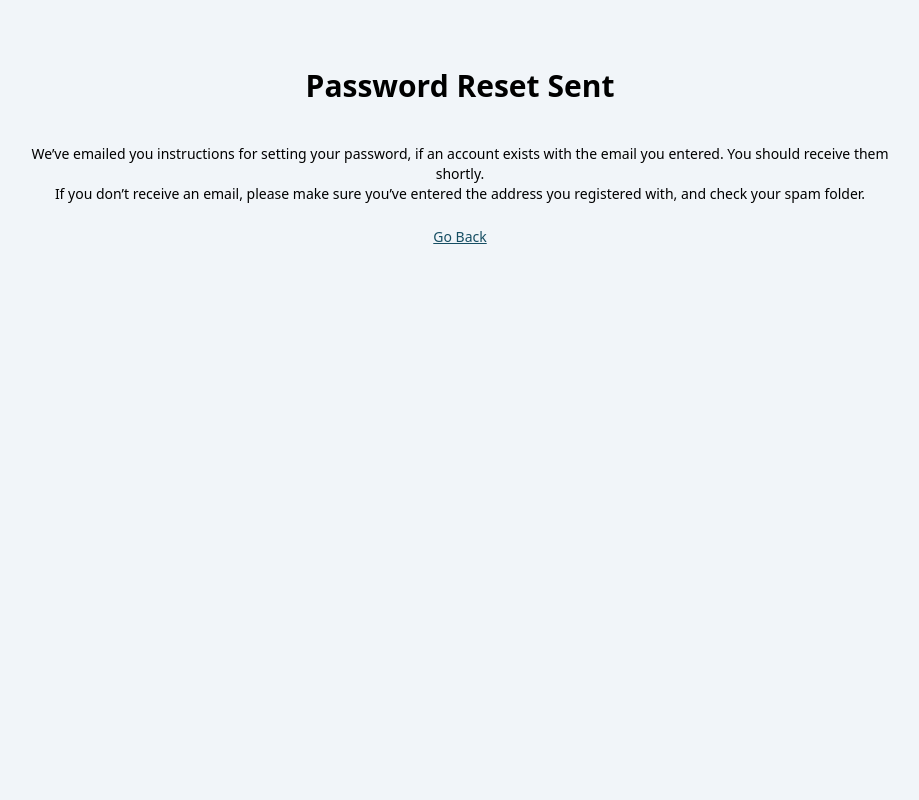
After one commit to mohamedbayad/100kSPICES, a Django app: page /account/reset-password-sent/ in a window 1280 px wide. The commit adds this page. Shown: the whole page, without its empty margins (180-1099 px from the left). Run offline with Django 5.2, Linux system fonts and the light colour scheme; some libraries are stand-ins or nearby versions.

Commit message:
08/04/2024

```diff
--- a/base/urls.py
+++ b/base/urls.py
@@ -1,4 +1,5 @@
 from django.urls import path
+from django.contrib.auth import views as auth_view
 from .views import (login,
                     register,
                     logout,
@@ -11,6 +12,10 @@ urlpatterns = [
     path("login/", login, name="login"),
     path("register/", register, name="register"),
     path("logout/", logout, name="logout"),
-    path("reset-password/", resetPassword, name="resetPassword"),
     path("check_user/", check_user, name="check_user"),
+
+    path("reset-password/", auth_view.PasswordResetView.as_view(template_name='authentication/reset_password/resetPassword.html'), name="reset_password"),
+    path("reset-password-sent/", auth_view.PasswordResetDoneView.as_view(template_name="authentication/reset_password/passwordResetSent.html"), name="password_reset_done"),
+    path("reset/<uidb64>/<token>/", auth_view.PasswordResetConfirmView.as_view(), name="password_reset_confirm"),
+    path("reset-password-complete/", auth_view.PasswordResetCompleteView.as_view(), name="password_reset_complete"),
 ]
--- a/base/views.py
+++ b/base/views.py
@@ -6,7 +6,6 @@ from django.contrib.auth.models import User
 # Create your views here.
 
 template_path = "authentication/"
-dashboard_path = "dashboard/"
 
 def check_user(request):
     if request.method == 'POST':
--- a/templates/authentication/login.html
+++ b/templates/authentication/login.html
@@ -52,7 +52,7 @@
                     <div class="flex items-center justify-between">
                         <label for="password" class="block text-sm font-medium leading-6 text-gray-900">Password</label>
                         <div class="text-sm">
-                            <a href="#" class="font-semibold text-black hover:text-black">Forgot password?</a>
+                            <a href="{% url 'reset_password' %}" class="font-semibold text-black hover:text-black">Forgot password?</a>
                         </div>
                     </div>
                     <div class="mt-2 relative">
--- /dev/null
+++ b/templates/authentication/reset_password/passwordResetSent.html
@@ -0,0 +1,21 @@
+{% extends "base/base.html" %}
+{% load static %}
+
+{% block title %}
+    Password reset sent
+{% endblock title %}
+
+{% block content %}
+<div class="min-h-full h-[100vh] flex-col justify-center px-6 py-12 lg:px-8">
+    <div class="xl:w-3/4 lg:w-1/3 md:w-1/2 sm:w-full m-auto p-5 pb-10 rounded-lg text-center">
+        <h1 class=" text-3xl font-bold capitalize">Password reset sent</h1>
+        <div class="content mt-10">
+            <p class=" text-sm">We’ve emailed you instructions for setting your password, if an account exists with the email you entered. You should receive them shortly.</p>
+            <p class=" text-sm">If you don’t receive an email, please make sure you’ve entered the address you registered with, and check your spam folder.</p>
+            <div class="back mt-5">
+                <a class="text-sm text-cyan-900 underline capitalize" href="{% url 'login' %}">go back</a>
+            </div>
+        </div>
+    </div>
+</div>
+{% endblock content %}
--- a/theme/static/css/dist/styles.css
+++ b/theme/static/css/dist/styles.css
@@ -870,12 +870,20 @@ select {
   margin-top: 0.5rem;
 }
 
+.mt-5 {
+  margin-top: 1.25rem;
+}
+
 .block {
   display: block;
 }
 
 .flex {
   display: flex;
+}
+
+.grid {
+  display: grid;
 }
 
 .hidden {
@@ -899,6 +907,14 @@ select {
 }
 
 .h-screen {
+  height: 100vh;
+}
+
+.h-\[\] {
+  height: ;
+}
+
+.h-\[100vh\] {
   height: 100vh;
 }
 
@@ -951,6 +967,10 @@ select {
 
 .flex-col {
   flex-direction: column;
+}
+
+.content-center {
+  align-content: center;
 }
 
 .items-center {
@@ -1081,6 +1101,10 @@ select {
   padding-inline-start: 0.25rem;
 }
 
+.pt-10 {
+  padding-top: 2.5rem;
+}
+
 .text-center {
   text-align: center;
 }
@@ -1108,6 +1132,26 @@ select {
   line-height: 1.25rem;
 }
 
+.text-xl {
+  font-size: 1.25rem;
+  line-height: 1.75rem;
+}
+
+.text-xs {
+  font-size: 0.75rem;
+  line-height: 1rem;
+}
+
+.text-3xl {
+  font-size: 1.875rem;
+  line-height: 2.25rem;
+}
+
+.text-base {
+  font-size: 1rem;
+  line-height: 1.5rem;
+}
+
 .font-bold {
   font-weight: 700;
 }
@@ -1118,6 +1162,10 @@ select {
 
 .font-semibold {
   font-weight: 600;
+}
+
+.capitalize {
+  text-transform: capitalize;
 }
 
 .leading-6 {
@@ -1173,6 +1221,11 @@ select {
 .text-white {
   --tw-text-opacity: 1;
   color: rgb(255 255 255 / var(--tw-text-opacity));
+}
+
+.text-cyan-900 {
+  --tw-text-opacity: 1;
+  color: rgb(22 78 99 / var(--tw-text-opacity));
 }
 
 .underline {
@@ -1353,6 +1406,14 @@ select {
   .xl\:w-1\/4 {
     width: 25%;
   }
+
+  .xl\:w-2\/4 {
+    width: 50%;
+  }
+
+  .xl\:w-3\/4 {
+    width: 75%;
+  }
 }
 
 @media (prefers-color-scheme: dark) {
```
Also changed, not shown: project/settings.py (+8 -0 lines), templates/authentication/reset_password/resetPassword.html (renamed from templates/authentication/resetPassword.html, +9 -1 lines), db.sqlite3.
